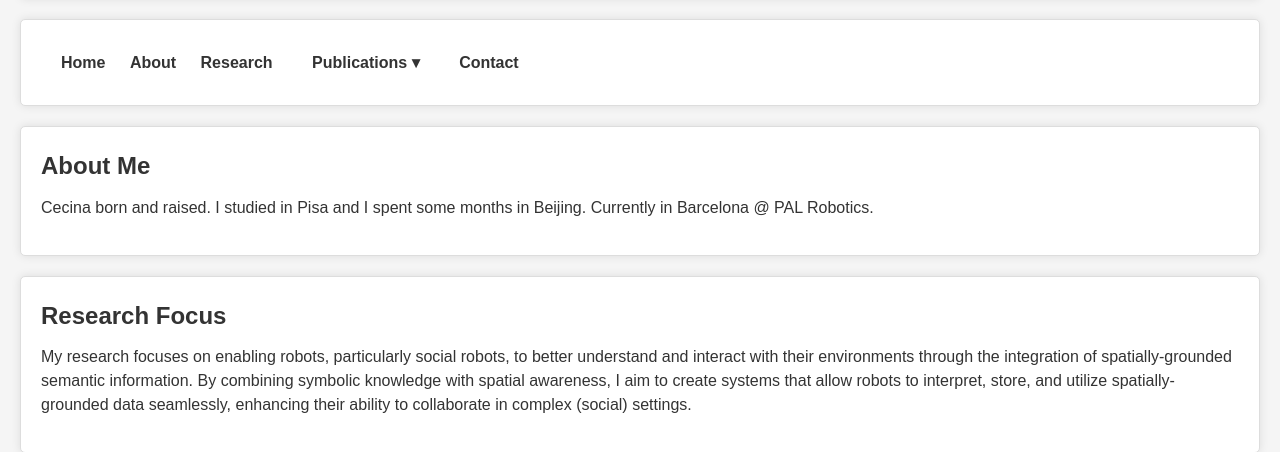
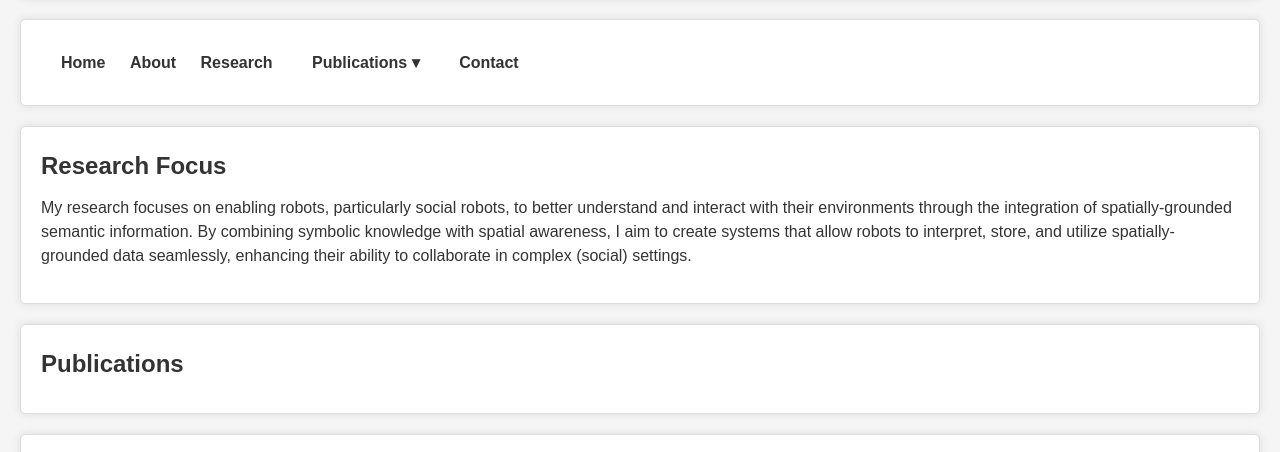
Before and after one commit to LorenzoFerriniCodes/LorenzoFerriniCodes.github.io, a plain HTML site: page index.html in a window 1280 px wide. Shown: the part 322-774 px from the top of the page. Drawn offline with Linux system fonts and the light colour scheme; no server answers; a script that the page names is missing.

Commit message:
removed About section

```diff
--- a/index.html
+++ b/index.html
@@ -35,14 +35,7 @@
         </ul>
     </nav>
 
-
     <div id="bibtex_display"></div>
-
-    <section id="about">
-        <h2>About Me</h2>
-        <p>Cecina born and raised. I studied in Pisa and I spent some months in Beijing. Currently in Barcelona @ PAL Robotics.</p>
-        <!-- Add more about yourself here -->
-    </section>
 
     <section id="research">
         <h2>Research Focus</h2>
```
